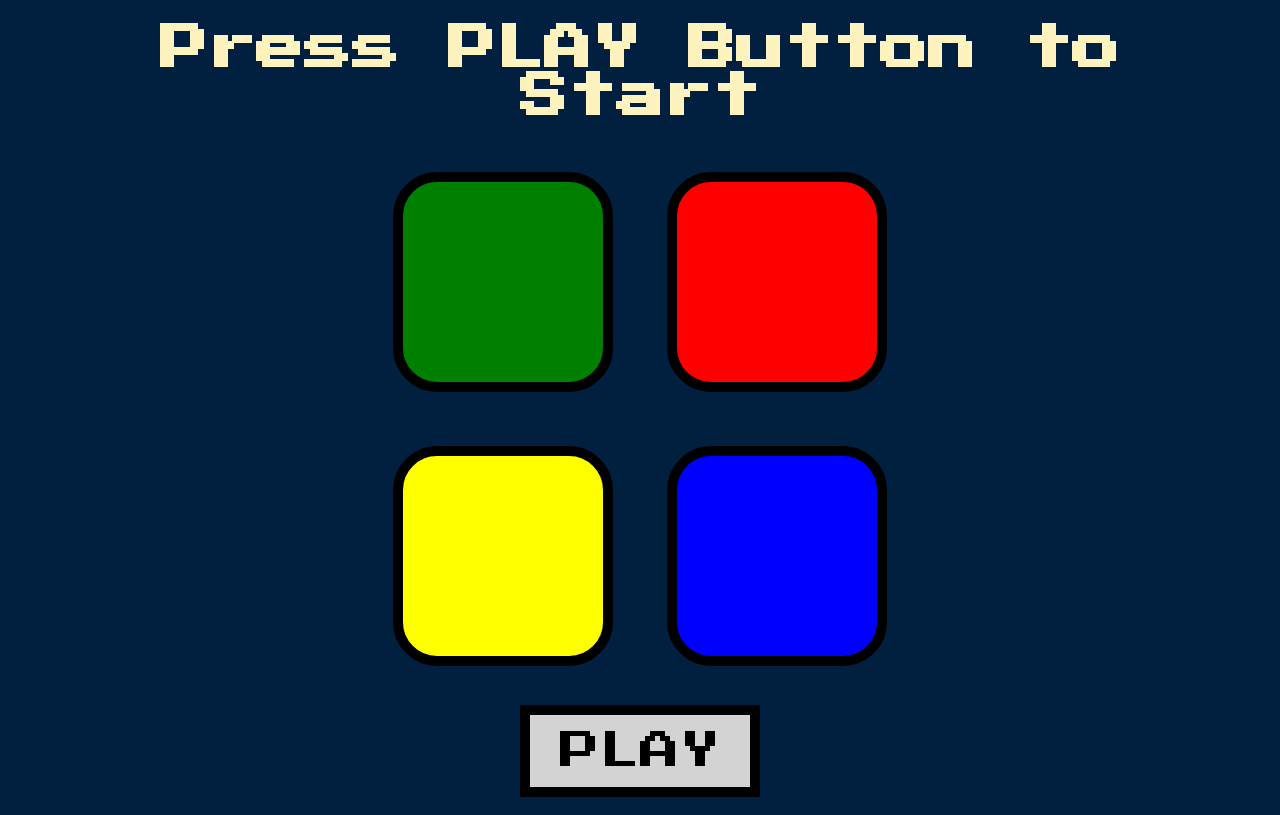
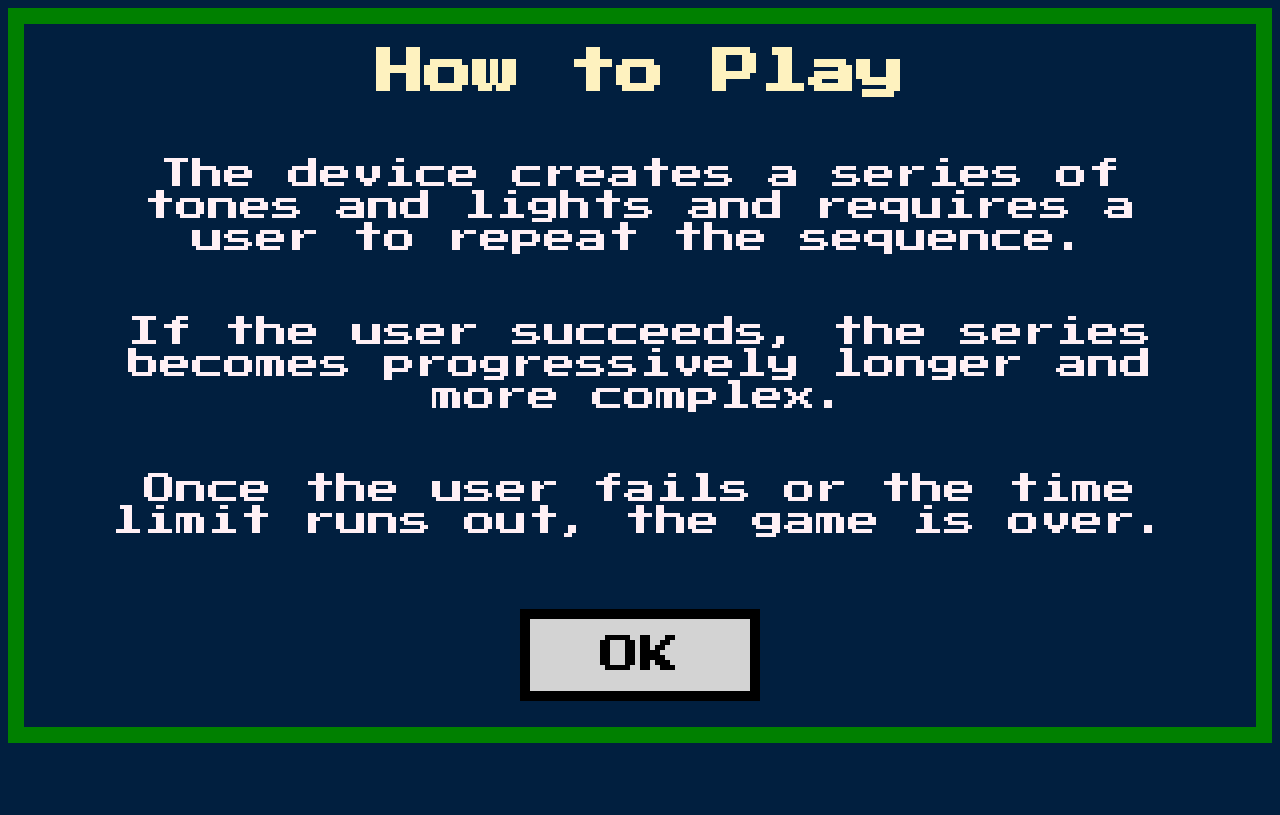
Before and after one commit to akifmertturk/the-simon-game, a plain HTML site: page index.html in a window 1280 px wide. Drawn offline with nearby package versions, Linux system fonts and the light colour scheme.

Commit message:
How to Play page is added, and made some optimizations

```diff
--- a/game.js
+++ b/game.js
@@ -12,6 +12,11 @@ var level = 0;
 
 var started = false;
 
+// when page is show() (showen), the play button is clicked although user did not click,
+// to deal with this, show variable is added and it is checked at the beginning of the
+// playBtn callback function.
+var show = true;
+
 // I commented this part because it is not reponsive with mobile devices.
 /*
 First Time Key Pressed
@@ -24,12 +29,26 @@ $(document).keydown(function () {
 });
 */
 
+// First hide the game page, untill user press OK button of how-to-play page
+$(".play-page").hide();
+
+// User clicked the OK button, this means that the game starts.
+$("#okBtn").click(function () {
+    $(".how-to-page").hide();
+    $(".play-page").show();
+});
+
 $(".playBtn").click(function () {
-    if (!started) {
+    // If the game is not started yet and if the event calling this function is not show() method, then start the game
+    if (!started && !show) {
         $("#level-title").text("Level " + level);
         nextSequence();
         started = true;
         $(this).hide();
+    }
+    // If this function is called because of show() method, then change the var show to false
+    if (show === true) {
+        show = false;
     }
 })
 
--- a/index.html
+++ b/index.html
@@ -11,6 +11,14 @@
 </head>
 
 <body>
+  <div class="how-to-page">
+    <h1 id="how-to-play-title">How to Play</h1>
+    <p>The device creates a series of tones and lights and requires a user to repeat the sequence. </p>
+    <p>If the user succeeds, the series becomes progressively longer and more complex.</p>
+    <p>Once the user fails or the time limit runs out, the game is over.</p>
+    <button id="okBtn" type="button" class="playBtn">OK</button>
+  </div>
+  <div class="play-page">
     <h1 id="level-title">Press PLAY Button to Start</h1>
     <div class="container">
       <div class="row">
@@ -36,8 +44,9 @@
       </div>
 
     </div>
+    <button type="button" class="playBtn">PLAY</button>
+  </div>
 
-  <button type="button" class="playBtn">PLAY</button>
 
   <script src="https://code.jquery.com/jquery-3.5.1.min.js"
     integrity="sha256-9/aliU8dGd2tb6OSsuzixeV4y/faTqgFtohetphbbj0=" crossorigin="anonymous"></script>
--- a/styles.css
+++ b/styles.css
@@ -1,6 +1,23 @@
 body {
   text-align: center;
   background-color: #011F3F;
+}
+
+p {
+  font-family: 'Press Start 2P', cursive;
+  font-size: 2rem;
+  color: lavenderblush;
+  margin: 5%;
+}
+
+#how-to-play-title {
+  color: #FEF2BF;
+  font-family: 'Press Start 2P', cursive;
+  font-size: 3rem;
+  margin-top: 2%;
+  margin-bottom: 2%;
+  margin-right: 5%;
+  margin-left: 5%;
 }
 
 #level-title {
@@ -13,11 +30,18 @@ body {
   color: #FEF2BF;
 }
 
+.how-to-page {
+  border: solid green 1rem;
+  padding-bottom: 1rem;
+}
+
 .container {
   display: block;
   width: 50%;
   margin: auto;
 }
+
+/* Buttons */
 
 .btn {
   margin: 25px;
```
Lines whose indentation alone changed are shown as unchanged.
